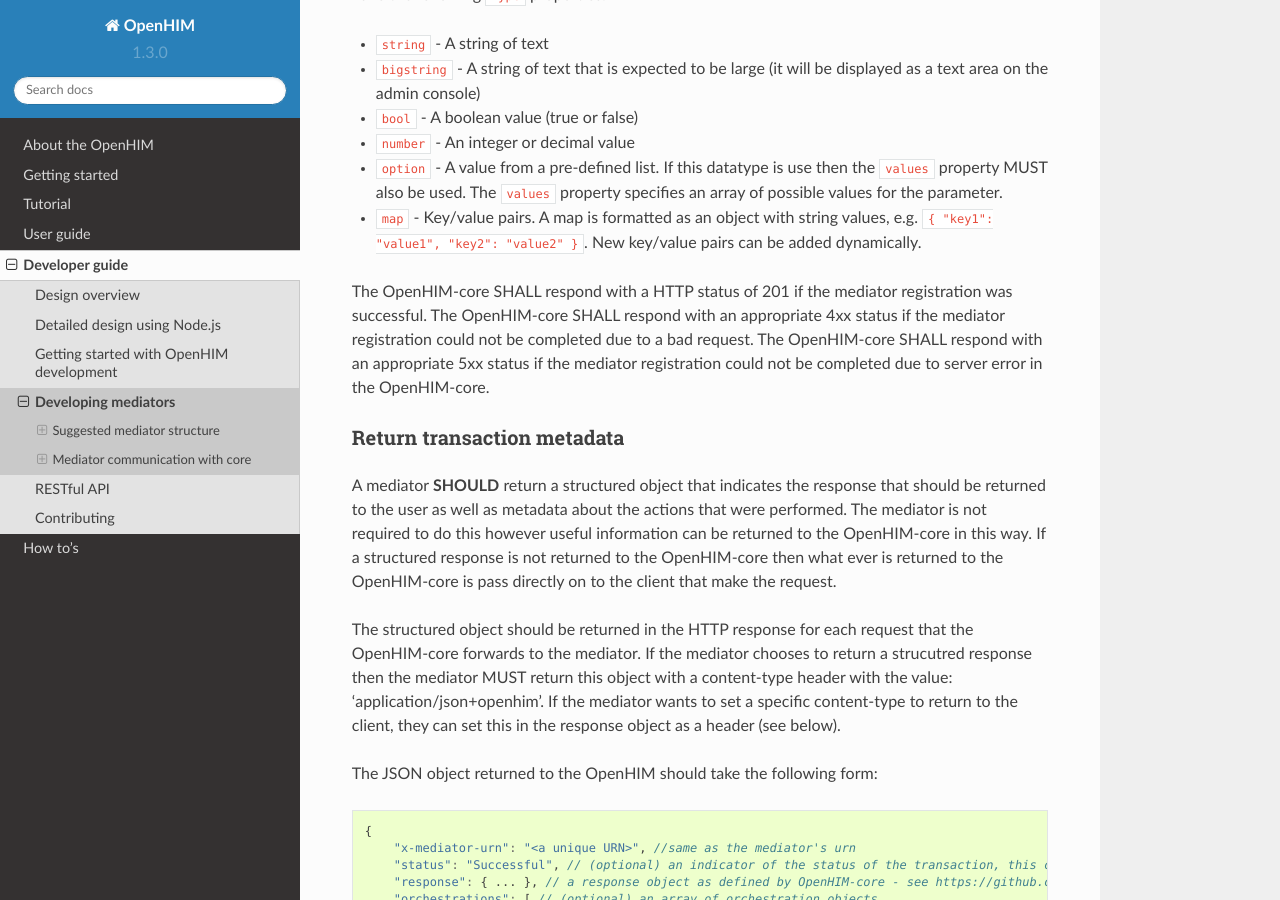
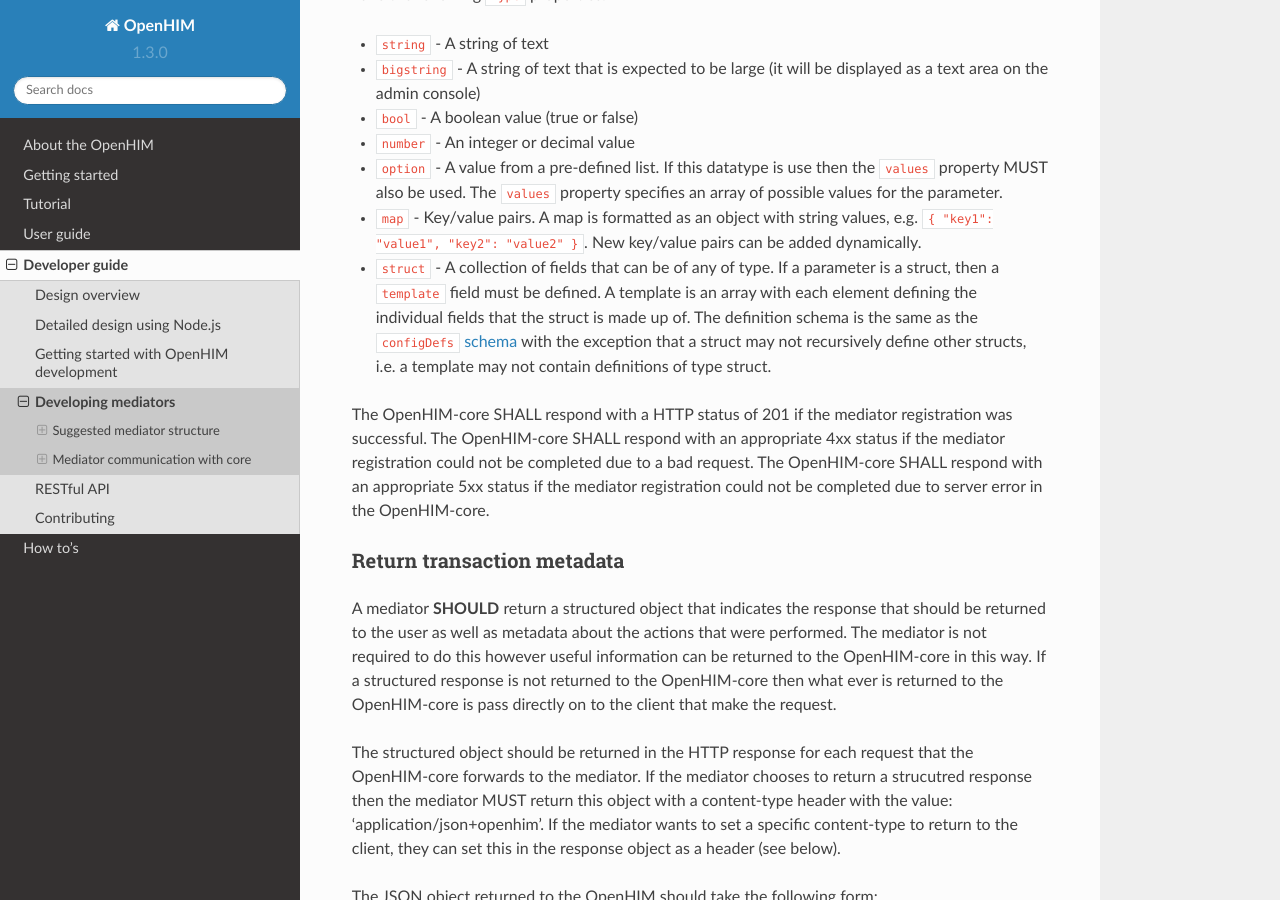
Before and after one commit to jembi/openhim-core-js, a Sphinx documentation site: the page built from docs/dev-guide/mediators.md, in a window 1280 px wide and 900 px high, scrolled down 3520 px. Built offline with Sphinx 7.4.7 and the Read the Docs theme 2.0.0, drawn with Linux system fonts in a browser that asks for light colours.

Commit message:
Issue #591: Added the struct mediator config type.

```diff
--- a/docs/dev-guide/mediators.md
+++ b/docs/dev-guide/mediators.md
@@ -79,6 +79,7 @@
 * `number` - An integer or decimal value
 * `option` - A value from a pre-defined list. If this datatype is use then the `values` property MUST also be used. The `values` property specifies an array of possible values for the parameter.
 * `map` - Key/value pairs. A map is formatted as an object with string values, e.g. `{ "key1": "value1", "key2": "value2" }`. New key/value pairs can be added dynamically.
+* `struct` - A collection of fields that can be of any of type. If a parameter is a struct, then a `template` field must be defined. A template is an array with each element defining the individual fields that the struct is made up of. The definition schema is the same as the `configDefs` [schema](https://github.com/jembi/openhim-core-js/blob/master/src/model/mediators.coffee) with the exception that a struct may not recursively define other structs, i.e. a template may not contain definitions of type struct.
 
 The OpenHIM-core SHALL respond with a HTTP status of 201 if the mediator registration was successful.
 The OpenHIM-core SHALL respond with an appropriate 4xx status if the mediator registration could not be completed due to a bad request.
```
Also changed, not shown: 4 other files.
